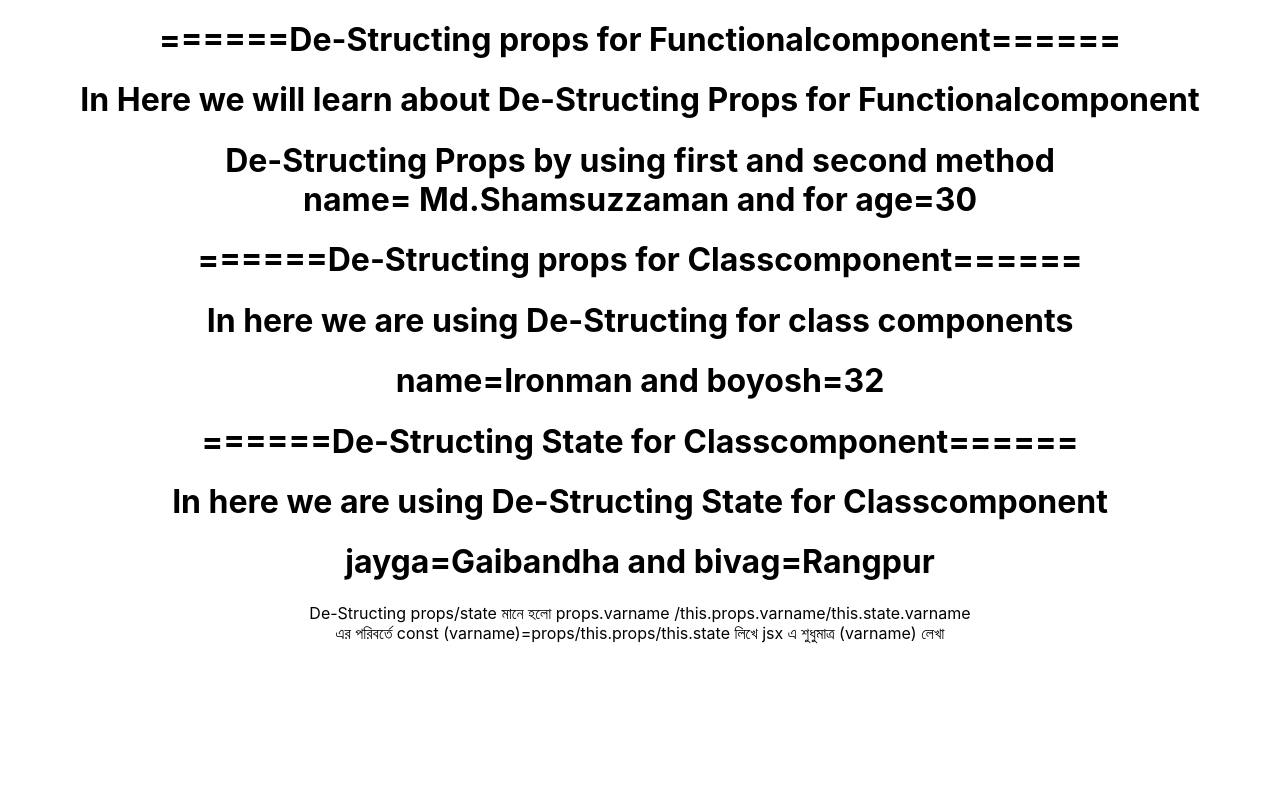
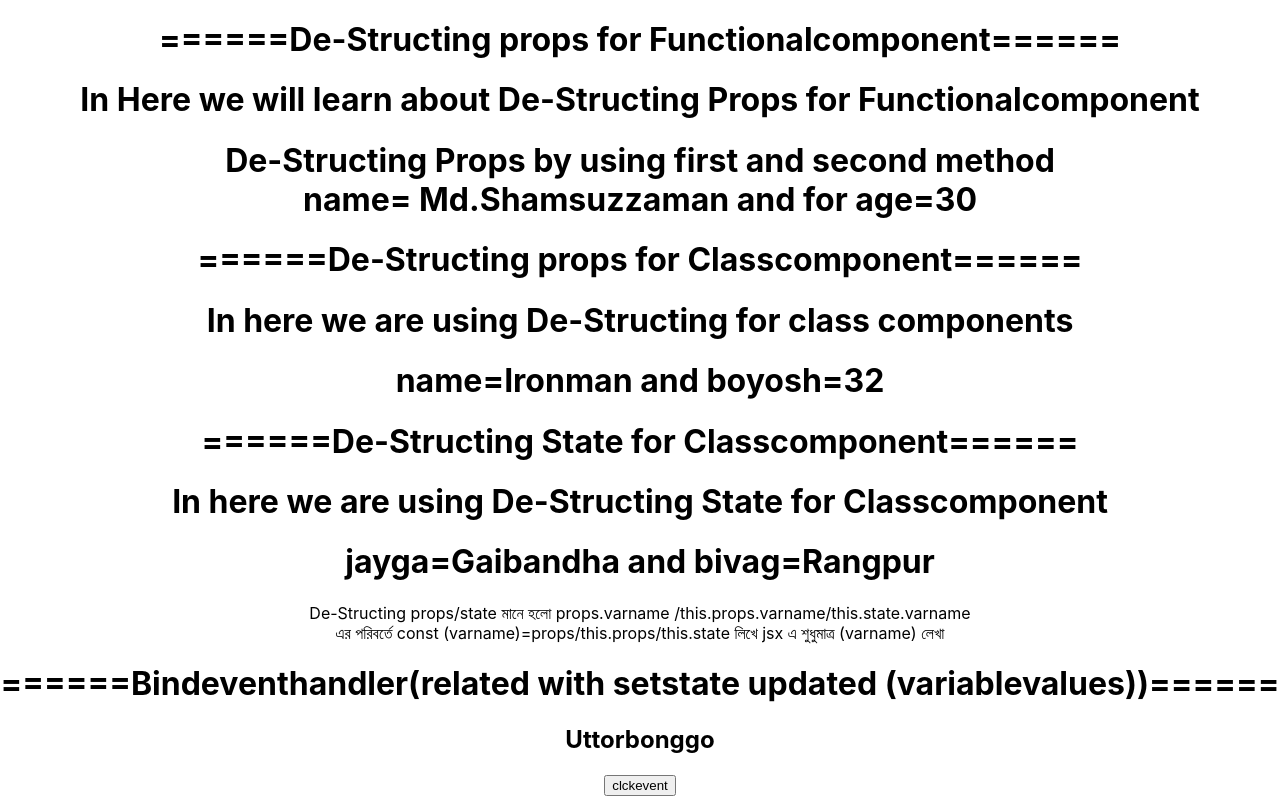
Before and after one commit to Shamsuzzaman321/dipreact, a React (Create React App) app: page / in a window 1280 px wide. Shown: the part 1972-2768 px from the top of the page. Before the commit the page ends 2631 px from the top, so only its background shows below. Built offline with nearby package versions, Linux system fonts and the light colour scheme.

Commit message:
Bind event Handler method and usage has been added successfully

```diff
--- a/src/App.js
+++ b/src/App.js
@@ -8,6 +8,7 @@ import Statecomp from './components/Statecomp';
 import Dstrctprpsfunccomp from './components/Dstrctprpsfunccomp';
 import Dstrctprpsclasscomp from './components/Dstrctprpsclasscomp';
 import Dstrctstteclscomp from './components/Dstrctstteclscomp';
+import Bindevnthndler from './components/Bindevnthndler';
 function App() {
   return (
     <div className="App">
@@ -28,6 +29,7 @@ function App() {
     <Dstrctprpsfunccomp name="Md.Shamsuzzaman" age="30" />
     <Dstrctprpsclasscomp naam="Ironman" boyosh="32" />
     <Dstrctstteclscomp />
+    <Bindevnthndler />
 
 
     </div>
--- /dev/null
+++ b/src/components/Bindevnthndler.js
@@ -0,0 +1,27 @@
+import React from 'react';
+
+class Bindevnthndler extends React.Component {
+  constructor(props) {
+    super(props);
+    this.state = {
+    	name:"Uttorbonggo"
+    }
+    this.eventhandlerfunction=this.eventhandlerfunction.bind(this)
+  }
+  eventhandlerfunction=() =>{
+  	this.setState({
+  		name:"modernUttorbonggo"
+  	})
+  }
+  render() {
+    return (
+      <div>
+      <h1>======Bindeventhandler(related with setstate updated (variablevalues))======</h1>
+      <h2>{this.state.name}</h2>
+      <button onClick={this.eventhandlerfunction}>clckevent</button>
+      </div>
+    );
+  }
+}
+
+export default Bindevnthndler;
```
Also changed, not shown: 1 other file (tests, documents, lock files or other folders).
